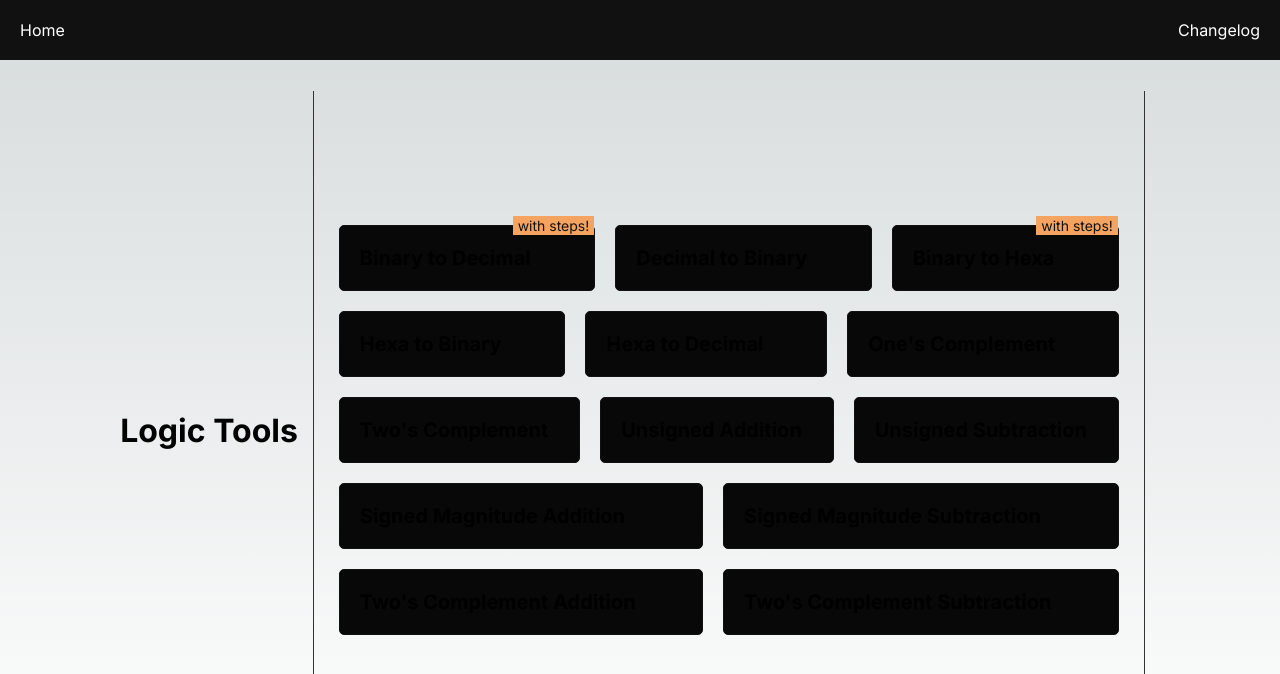
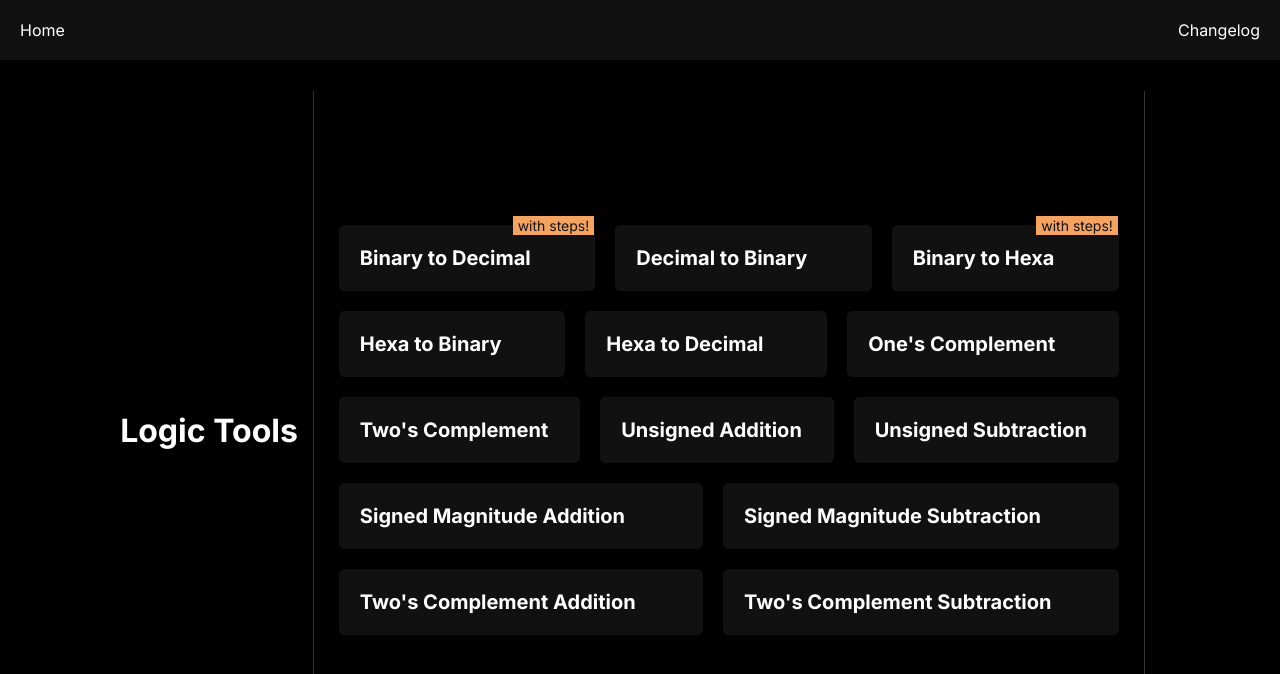
Before and after one commit to fazcue/logictools, a Next.js app: page / in a window 1280 px wide. Shown: the top 674 px of the page. Built offline with nearby package versions, Linux system fonts and the light colour scheme.

Commit message:
Fix light mode

```diff
--- a/src/app/globals.css
+++ b/src/app/globals.css
@@ -5,43 +5,6 @@
     "Roboto Mono", "Oxygen Mono", "Ubuntu Monospace", "Source Code Pro",
     "Fira Mono", "Droid Sans Mono", "Courier New", monospace;
 
-  --foreground-rgb: 0, 0, 0;
-  --background-start-rgb: 214, 219, 220;
-  --background-end-rgb: 255, 255, 255;
-
-  --primary-glow: conic-gradient(
-    from 180deg at 50% 50%,
-    #16abff33 0deg,
-    #0885ff33 55deg,
-    #54d6ff33 120deg,
-    #0071ff33 160deg,
-    transparent 360deg
-  );
-  --secondary-glow: radial-gradient(
-    rgba(255, 255, 255, 1),
-    rgba(255, 255, 255, 0)
-  );
-
-  --tile-start-rgb: 239, 245, 249;
-  --tile-end-rgb: 228, 232, 233;
-  --tile-border: conic-gradient(
-    #00000080,
-    #00000040,
-    #00000030,
-    #00000020,
-    #00000010,
-    #00000010,
-    #00000080
-  );
-
-  --callout-rgb: 238, 240, 241;
-  --callout-border-rgb: 172, 175, 176;
-  --card-rgb: 180, 185, 188;
-  --card-border-rgb: 131, 134, 135;
-}
-
-@media (prefers-color-scheme: dark) {
-  :root {
     --foreground-rgb: 255, 255, 255;
     --background-start-rgb: 0, 0, 0;
     --background-end-rgb: 0, 0, 0;
@@ -70,7 +33,6 @@
     --callout-border-rgb: 108, 108, 108;
     --card-rgb: 100, 100, 100;
     --card-border-rgb: 200, 200, 200;
-  }
 }
 
 * {
--- a/src/components/Card/Card.module.css
+++ b/src/components/Card/Card.module.css
@@ -2,7 +2,7 @@
     display: flex;
     flex-direction: column;
     border: 1px solid #111;
-    background-color: #080808;
+    background-color: #111;
     border-radius: 5px;
     padding: 20px;
     margin: 10px;
```
